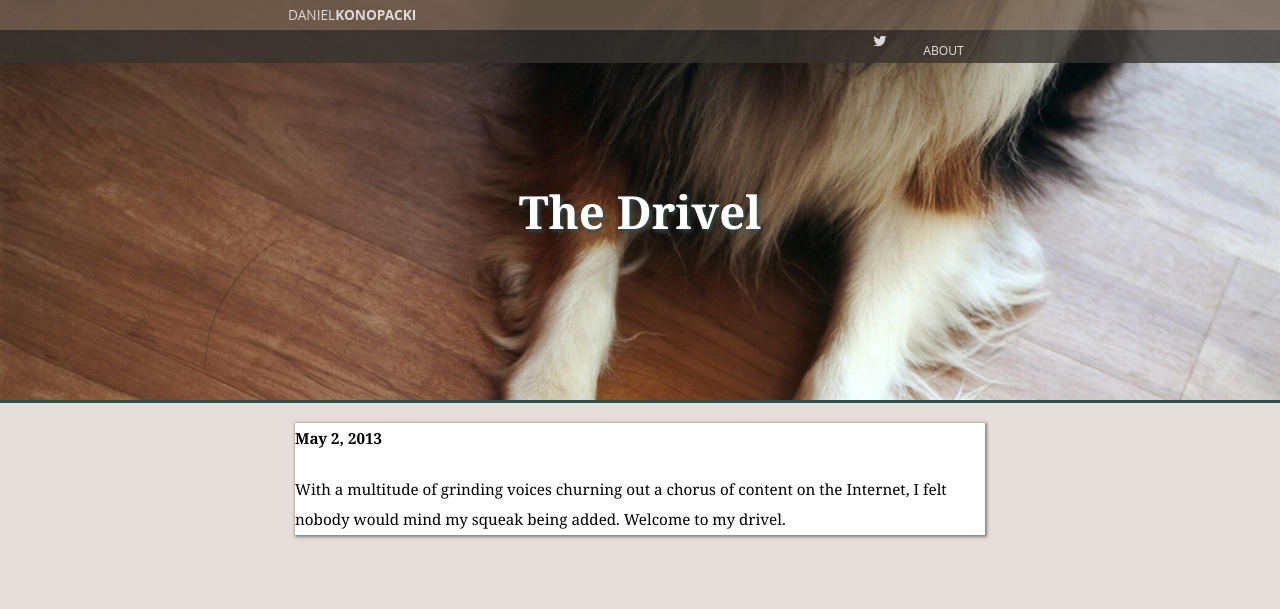
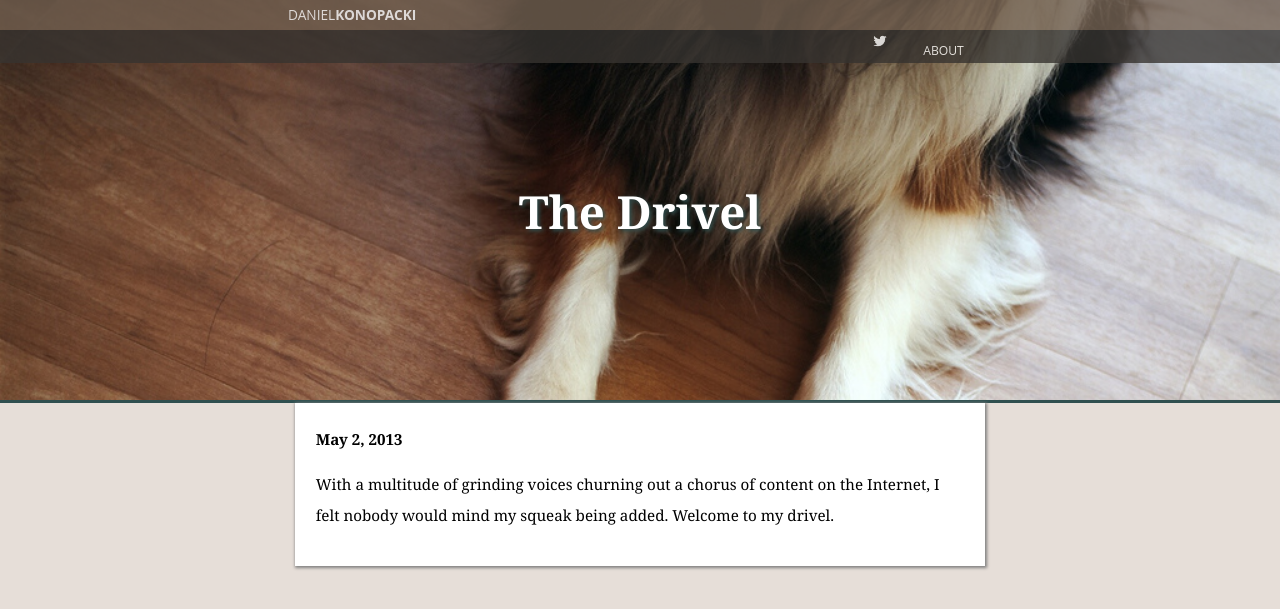
Before and after one commit to danielkonopacki/danielkonopacki.github.com, a Jekyll site: the page built from _posts/2013-05-02-welcome.md, in a window 1280 px wide. Shown: the top 609 px of the page. Built offline with Jekyll 4.4.1, drawn with Linux system fonts in a browser that asks for light colours; Markdown is read by kramdown in place of the engine named in the settings.

Commit message:
Post page setup

```diff
--- a/_layouts/posts.html
+++ b/_layouts/posts.html
@@ -28,8 +28,10 @@
   </div>
   <div id="content" class="content-container">
     <div id="post">
-      <h4>{{ page.date | date: "%B %e, %Y" }}</h4>
-      {{ content }}
+      <div class="post-content">
+        <h4>{{ page.date | date: "%B %e, %Y" }}</h4>
+        {{ content }}
+      </div>
     </div>
   </div>
 </body>
--- a/css/layout.css
+++ b/css/layout.css
@@ -68,6 +68,14 @@ html, body {
   width: 55%;
 }
 
+.post-content {
+  padding: 3%;
+}
+
+.post-content h4 {
+  margin: 0;
+}
+
 .post-blurb {
   width: 23%;
   padding: 2%;
```
Also changed, not shown: 1 other file.
